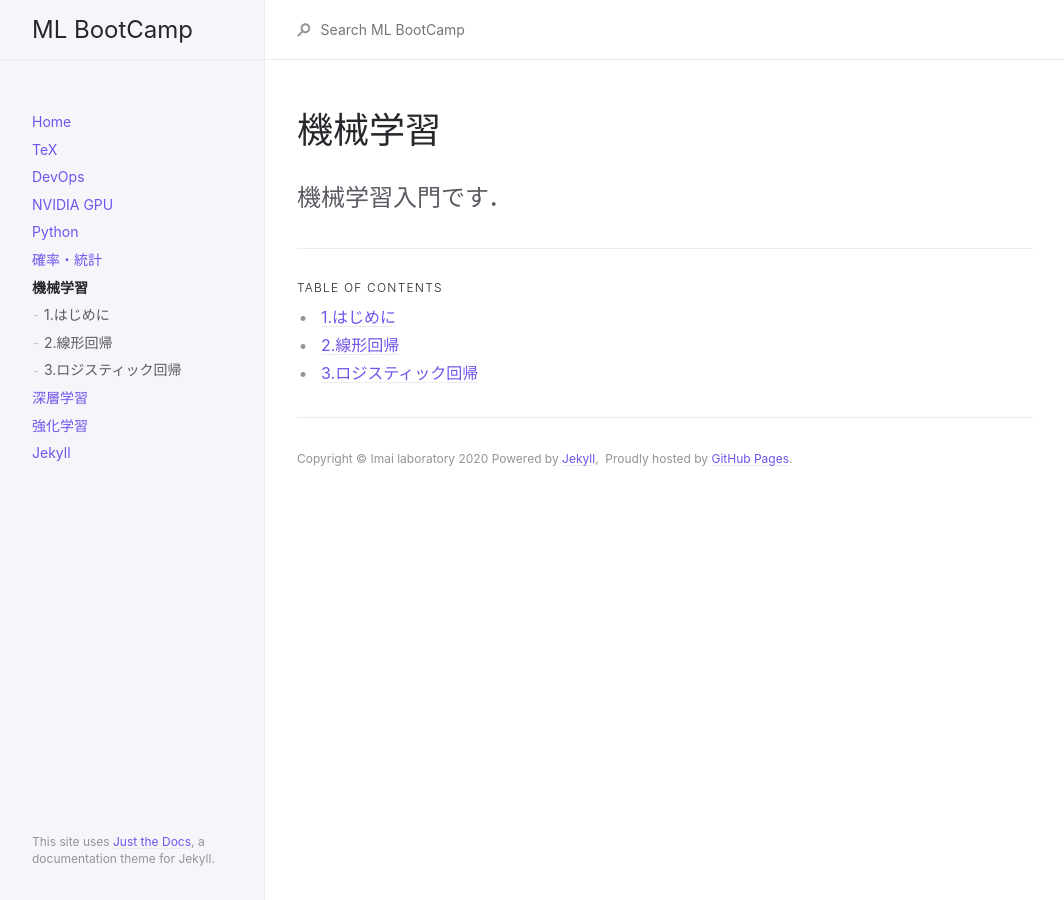
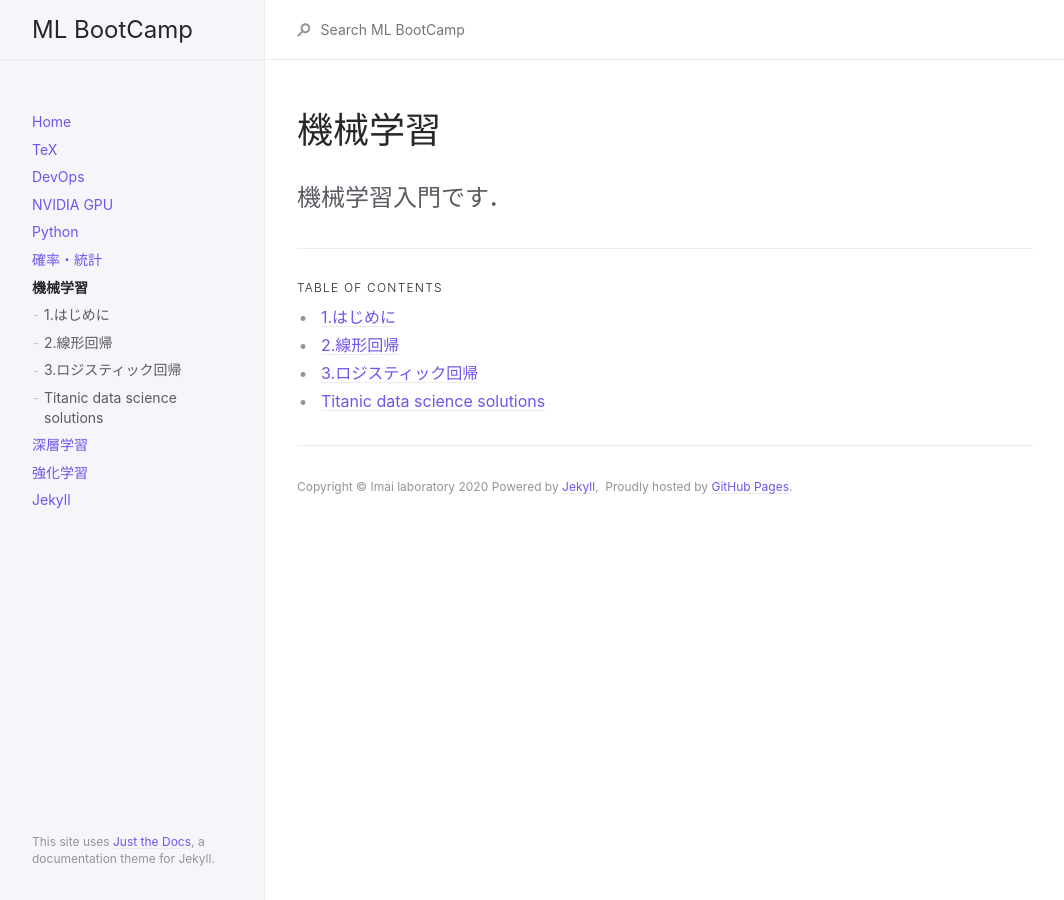
Before and after one commit to imai-laboratory/b4_induction_training, a Jekyll site: the page built from docs/ml/ml.md, in a window 1280 px wide. Shown: the whole page, without its empty margins (107-1171 px from the left). Built offline with Jekyll 4.4.1, drawn with Linux system fonts in a browser that asks for light colours.

Commit message:
add titanic page

```diff
--- a/Gemfile
+++ b/Gemfile
@@ -2,6 +2,7 @@ source "https://rubygems.org"
 
 gem 'jekyll', '3.8.5'
 gem 'jekyll-feed'
+gem 'jekyll-jupyter-notebook'
 
 group :jekyll_plugins do
   gem 'jekyll-paginate'
--- a/_config.yml
+++ b/_config.yml
@@ -24,3 +24,4 @@ sass:
 plugins:
   - jekyll-paginate
   - jekyll-feed
+  - jekyll-jupyter-notebook
--- a/docs/ml/2.linear_regression.md
+++ b/docs/ml/2.linear_regression.md
@@ -19,3 +19,10 @@ $$
 
 
 Boston dataで線形回帰してみよう！
+
+
+
+
+
+
+{% jupyter_notebook "titanic_data_science_solutions_jp.ipynb" %}
--- /dev/null
+++ b/docs/ml/titanic_dss.md
@@ -0,0 +1,12 @@
+---
+layout: default
+title: Titanic data science solutions
+parent: 機械学習
+nav_order: 10
+---
+
+# Titanic data science solutions [日本語訳]
+
+
+
+{% jupyter_notebook "titanic_data_science_solutions_jp.ipynb" %}
```
